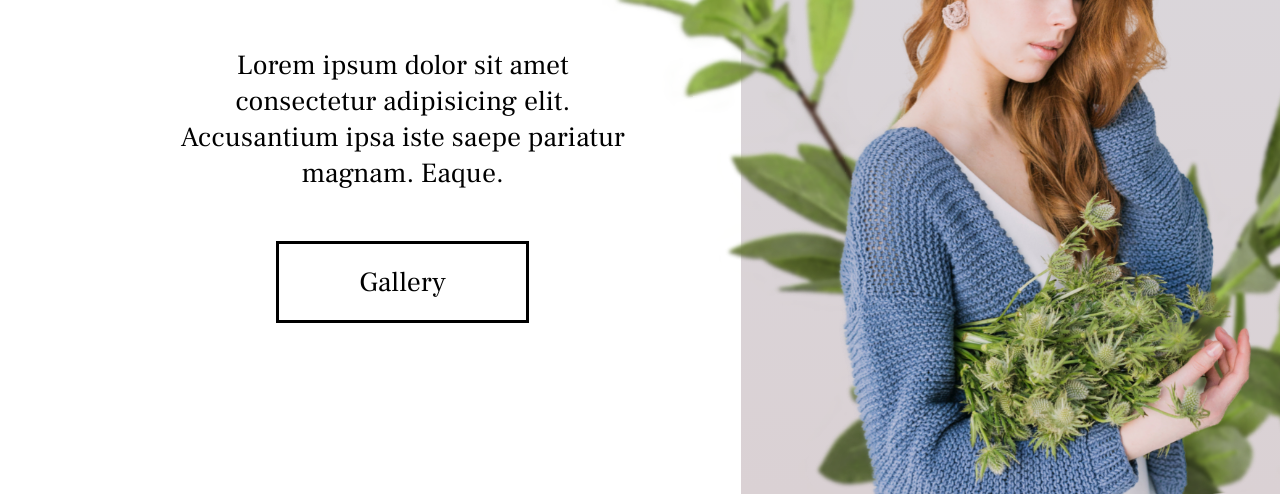
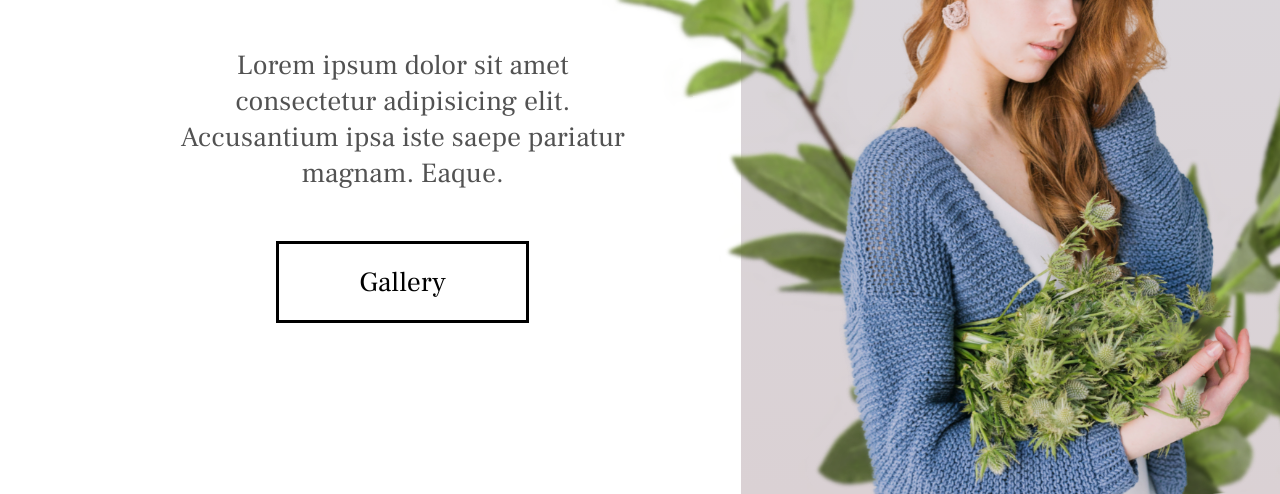
Before and after one commit to MelArgn/Agency, a plain HTML site: page index.html in a window 1280 px wide. Shown: the part 322-816 px from the top of the page. Drawn offline with Linux system fonts and the light colour scheme.

Commit message:
Updated the .hero-introduction p
Changed the text color

```diff
--- a/style.css
+++ b/style.css
@@ -128,6 +128,7 @@ nav {
 
 .hero-introduction p {
   padding: 5rem 10rem;
+  color: var(--gray-text);
 }
 
 .hero-introduction h2 {
@@ -204,7 +205,7 @@ nav {
 }
 
 @media screen and (max-width: 842px) {
-    .hero {
+  .hero {
     width: 100%;
   }
   .hero-introduction p {
```
